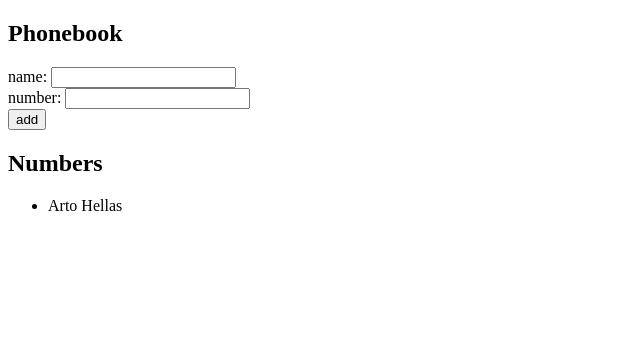
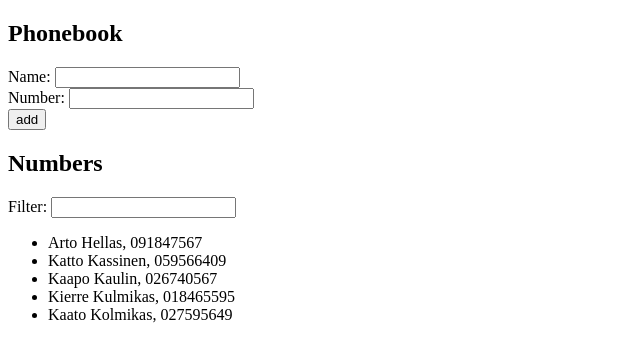
Before and after one commit to anssilepikko/fullstackopen, a React (Create React App) app in the folder osa2/puhelinluettelo/: page / in a window 1280 px wide. Shown: the top 362 px of the page, without its empty margins (0-640 px from the left). Built offline with nearby package versions, Linux system fonts and the light colour scheme.

Commit message:
2.9*: puhelinluettelo step4

```diff
--- a/osa2/puhelinluettelo/src/App.js
+++ b/osa2/puhelinluettelo/src/App.js
@@ -4,23 +4,29 @@ import Person from './components/Person'
 const App = (props) => {
   // All persons in the phonebook
   const [persons, setPersons] = useState(props.persons)
+  // Variables for field entries
   const [newName, setNewName] = useState('')
   const [newNumber, setNewNumber] = useState('')
+  const [newFilter, setNewFilter] = useState('')
 
   const addPerson = (event) => {
     event.preventDefault()
+    // Do nothing if name not given
+    if (newName === '') return
     // Check if person (name) already exists
     if (findPerson(newName)) {
-      // Template string
+      // Alert window template string
       window.alert(`${newName} is already added to phonebook`)
       return
     }
+
     // One persons's details stored in a object
     const personObject = {
       id: persons.length + 1,
       name: newName,
       number: newNumber
     }
+
     // Add new person to persons-state
     setPersons(persons.concat(personObject))
     console.log('New person added to phonebook:', personObject)
@@ -44,11 +50,18 @@ const App = (props) => {
     setNewNumber(event.target.value)
   }
 
+  // What happens when there is a change in the filter field
+  const handleFilterChange = (event) => {
+    console.log(event.target.value)
+    // Prints input event value to the input field
+    setNewFilter(event.target.value)
+  }
+
   const findPerson = (person) => {
     console.log('FindPerson input:', person)
     // Loop trough objects and find an object with the same name
     // Return true if found, false if not found
-    const found = persons.find(item => item.name === person)
+    const found = persons.find(item => item.name.toUpperCase === person.toUpperCase)
     if (found) {
       console.log('FindPerson found:', found)
       return true
@@ -57,23 +70,33 @@ const App = (props) => {
     return false
   }
 
+  const filterPersons = () => {
+    if (newFilter === '') return persons
+    // Serach matching strings from names
+    const filtered = persons.filter(person => person.name.toUpperCase().includes(newFilter.toUpperCase()))
+    return filtered
+  }
+
   return (
     <div>
       <h2>Phonebook</h2>
       <form onSubmit={addPerson}>
         <div>
-          name: <input value={newName} onChange={handleNameChange} />
+          Name: <input value={newName} onChange={handleNameChange} />
         </div>
         <div>
-          number: <input value={newNumber} onChange={handleNumberChange} />
+          Number: <input value={newNumber} onChange={handleNumberChange} />
         </div>
         <div>
           <button type="submit">add</button>
         </div>
       </form>
       <h2>Numbers</h2>
+      <div>
+        Filter: <input value={newFilter} onChange={handleFilterChange} />
+      </div>
       <ul>
-        {persons.map(person =>
+        {filterPersons().map(person =>
           <Person key={person.id} person={person} />
         )}
       </ul>
--- a/osa2/puhelinluettelo/src/components/Person.js
+++ b/osa2/puhelinluettelo/src/components/Person.js
@@ -2,7 +2,7 @@ import React from 'react'
 
 const Person = ({ person }) => {
   return (
-    <li>{person.name}</li>
+    <li>{person.name}, {person.number}</li>
   )
 }
 
--- a/osa2/puhelinluettelo/src/index.js
+++ b/osa2/puhelinluettelo/src/index.js
@@ -5,7 +5,27 @@ const persons = [
   {
     id: 1,
     name: 'Arto Hellas',
-    number: 1234567890
+    number: '091847567'
+  },
+  {
+    id: 2,
+    name: 'Katto Kassinen',
+    number: '059566409'
+  },
+  {
+    id: 3,
+    name: 'Kaapo Kaulin',
+    number: '026740567'
+  },
+  {
+    id: 4,
+    name: 'Kierre Kulmikas',
+    number: '018465595'
+  },
+  {
+    id: 5,
+    name: 'Kaato Kolmikas',
+    number: '027595649'
   }
 ]
 
```
